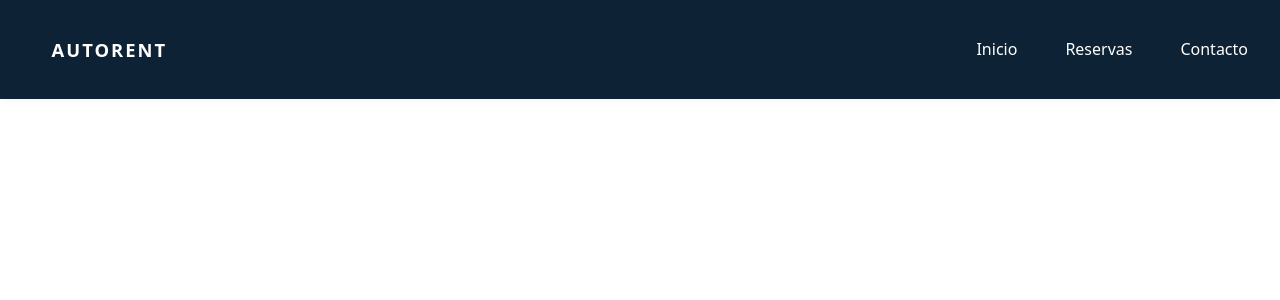
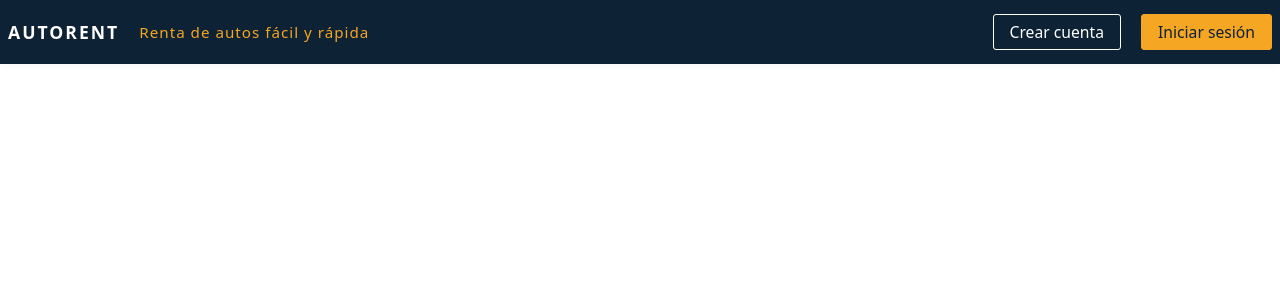
Before and after one commit to adraguidev/autorent_dh, a React (Vite) app in the folder frontend/: page / in a window 1280 px wide. Shown: the top 300 px of the page. Built offline with nearby package versions, Linux system fonts and the light colour scheme.

Commit message:
S1 : Arreglos para cumplir criterios de aceptación

```diff
--- a/frontend/src/components/Header.css
+++ b/frontend/src/components/Header.css
@@ -1,54 +1,134 @@
 .header {
+  position: fixed;
+  top: 0;
+  left: 0;
+  right: 0;
+  width: 100vw;
+  z-index: 1000;
   display: flex;
   align-items: center;
   justify-content: space-between;
   background: #0d2235;
   color: #fff;
-  padding: 0.5rem 1.5rem;
+  padding: 0.5rem 0.5rem;
   box-shadow: 0 2px 8px rgba(0,0,0,0.04);
-  min-height: 48px;
-  gap: 1.5rem;
+  min-height: 64px;
+  gap: 0.8rem;
+  box-sizing: border-box;
 }
 
-@media (max-width: 600px) {
-  .header {
-    flex-direction: column;
-    align-items: stretch;
-    padding: 1rem;
-    gap: 0.5rem;
-  }
-  .navbar {
-    justify-content: center;
-  }
+
+
+
+
+
+
+
+html, body {
+  width: 100vw;
+  margin: 0;
+  padding: 0;
+  box-sizing: border-box;
+  overflow-x: hidden;
 }
-.logo {
-  font-size: 1.15rem;
+
+#root {
+  padding-top: 64px; /* Ajusta al nuevo min-height del header */
+  box-sizing: border-box;
+}
+
+
+
+.header-left {
+  display: flex;
+  align-items: center;
+  gap: 1rem;
+}
+.logo-link {
+  display: flex;
+  align-items: center;
+  text-decoration: none;
+  color: inherit;
+  gap: 0.75rem;
+}
+.header-logo {
+  font-size: 1.1rem;
   font-weight: 700;
   letter-spacing: 2px;
   text-transform: uppercase;
   display: flex;
   align-items: center;
-  height: 100%;
 }
-.navbar {
+
+
+.slogan {
+  font-size: 0.95rem;
+  font-weight: 400;
+  color: #f5a623;
+  margin-left: 0.5rem;
+  letter-spacing: 1px;
+}
+
+.header-right {
   display: flex;
   align-items: center;
-  gap: 2rem;
+  gap: 0.75rem;
+}
+.header-btn {
+  background: none;
+  color: #fff;
+  border: 1px solid #fff;
+  border-radius: 3px;
+  padding: 0.35rem 1rem;
+  font-size: 0.98rem;
+  font-weight: 500;
+  cursor: pointer;
+  transition: background 0.2s, color 0.2s, border 0.2s;
 }
 
-.navbar a {
-  color: #fff;
-  text-decoration: none;
-  font-size: 1rem;
-  transition: color 0.2s;
-  padding: 0.25rem 0.5rem;
-  border-radius: 4px;
+.header-btn:hover, .header-btn:focus {
+  background: #fff;
+  color: #0d2235;
+  border: 1px solid #f5a623;
+  outline: none;
+}
+.header-btn--primary {
+  background: #f5a623;
+  color: #0d2235;
+  border: 1px solid #f5a623;
+  margin-left: 0.5rem;
+}
+.header-btn--primary:hover, .header-btn--primary:focus {
+  background: #fff3d4;
+  color: #0d2235;
+  border: 1px solid #f5a623;
 }
 
-.navbar a:hover {
-  color: #f5a623;
-  background: rgba(255,255,255,0.07);
+@media (max-width: 700px) {
+  .header {
+    flex-direction: column;
+    align-items: stretch;
+    padding: 0.6rem 0.3rem;
+    gap: 0.25rem;
+  }
+  .header-left {
+    justify-content: center;
+    margin-bottom: 0.25rem;
+    width: 100%;
+  }
+  .header-right {
+    justify-content: center;
+    width: 100%;
+    gap: 0.5rem;
+    margin-bottom: 0.25rem;
+  }
+  .slogan {
+    font-size: 0.85rem;
+  }
+  .header-btn {
+    width: 100%;
+    max-width: 300px;
+    margin: 0.25rem auto;
+    display: block;
+  }
 }
-.navbar a:hover {
-  color: #f5a623;
-}
--- a/frontend/src/components/Header.jsx
+++ b/frontend/src/components/Header.jsx
@@ -4,12 +4,16 @@ import "./Header.css";
 const Header = () => {
   return (
     <header className="header">
-      <div className="logo">AutoRent</div>
-      <nav className="navbar">
-        <a href="/">Inicio</a>
-        <a href="/reservas">Reservas</a>
-        <a href="/contacto">Contacto</a>
-      </nav>
+      <div className="header-left">
+        <a href="/" className="logo-link">
+          <span className="header-logo">AutoRent</span>
+          <span className="slogan">Renta de autos fácil y rápida</span>
+        </a>
+      </div>
+      <div className="header-right">
+        <button className="header-btn">Crear cuenta</button>
+        <button className="header-btn header-btn--primary">Iniciar sesión</button>
+      </div>
     </header>
   );
 };
```
